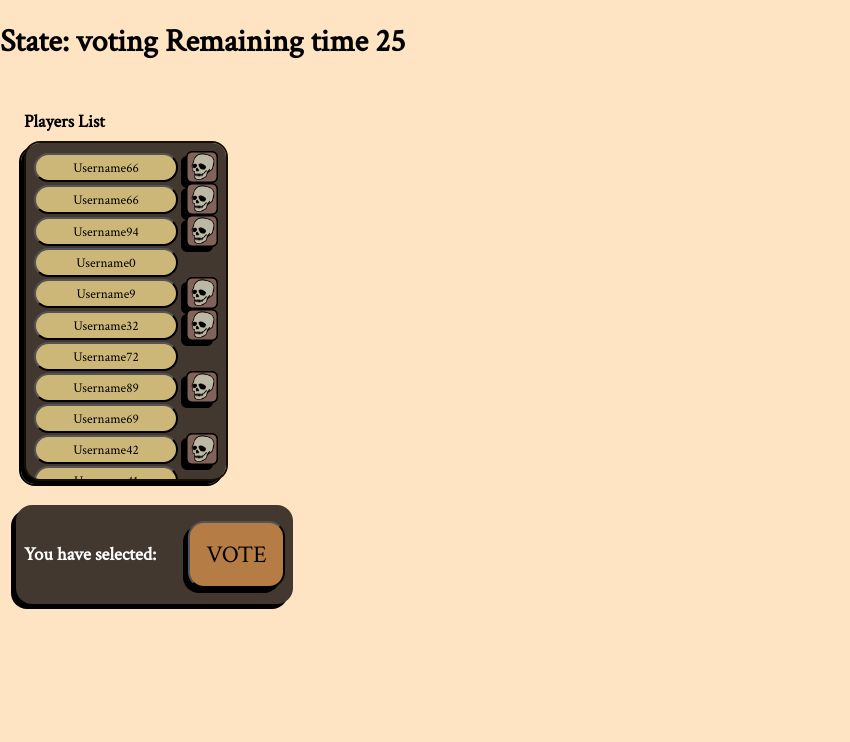
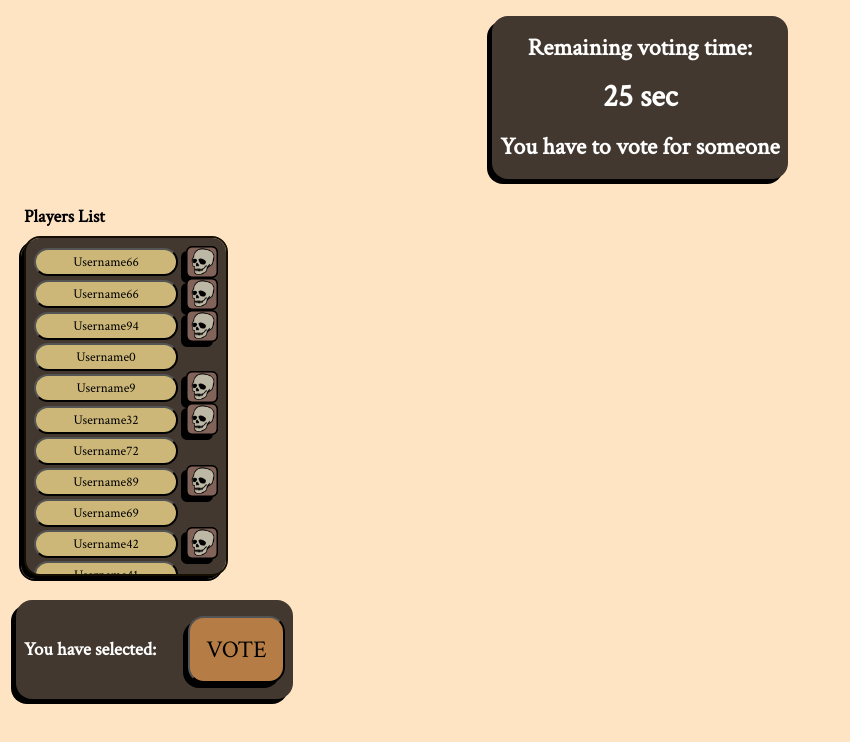
Before and after one commit to maxileo/IP_Design, a React (Create React App) app in the folder Code/town-of-salem/: page / in a window 1280 px wide. Shown: the top 742 px of the page, without its empty margins (0-850 px from the left). Built offline with nearby package versions, Linux system fonts and the light colour scheme.

Commit message:
Creation of the InfoAlert component that displays the remaining time depending on the state of the game, displays during the night what the respective role must do, displays when the voting ends and when the night begins.

```diff
--- a/Code/town-of-salem/package.json
+++ b/Code/town-of-salem/package.json
@@ -8,7 +8,7 @@
     "@testing-library/user-event": "^13.5.0",
     "react": "^18.2.0",
     "react-dom": "^18.2.0",
-    "react-scripts": "5.0.1",
+    "react-scripts": "^5.0.1",
     "web-vitals": "^2.1.4"
   },
   "scripts": {
--- a/Code/town-of-salem/src/App.js
+++ b/Code/town-of-salem/src/App.js
@@ -1,34 +1,33 @@
-import logo from './logo.svg';
-import './App.css';
-import UserList from './components/UserList.js';
-import Action from './components/Action.js';
+import logo from "./logo.svg";
+import "./App.css";
+import UserList from "./components/UserList.js";
+import Action from "./components/Action.js";
 import { useEffect, useState } from "react";
+import InfoAlert from "./components/InfoAlert";
 
-function makeUser()
-{
+function makeUser() {
   let user = {
-    userName : "Username" + Math.floor(Math.random() * 100),
-    isAlive : ( (Math.floor(Math.random() * 2)) == 1 ) ? false : true,
-    id : Math.floor(Math.random() * 10000)
-  }
+    userName: "Username" + Math.floor(Math.random() * 100),
+    isAlive: Math.floor(Math.random() * 2) == 1 ? false : true,
+    id: Math.floor(Math.random() * 10000),
+  };
   return user;
 }
 
 let usersList = [];
-for (let i = 0; i < 20; i++)
-{
+for (let i = 0; i < 20; i++) {
   usersList.push(makeUser());
 }
 
 let currentUser = {
   roleName: "doctor",
   actionText: "HEAL",
-  nrOfSelection: 1
+  nrOfSelection: 1,
 };
 
 let currentGameState = {
-  state : "voting",
-  time : 30
+  state: "voting",
+  time: 30,
 };
 
 function App() {
@@ -37,43 +36,53 @@ function App() {
 
   useEffect(() => {
     const timer = setTimeout(() => {
-      if (timeLeft > 0)
-        setTimeLeft(timeLeft - 1);
-      else
-      {
+      if (timeLeft > 0) setTimeLeft(timeLeft - 1);
+      else {
         clearTimeout(timer);
         let nextGameState;
-        if (gameState.state == "voting")
-        {
+        if (gameState.state == "voting") {
           nextGameState = {
-            state : "night",
-            time : 45
+            state: "votingEnd",
+            time: 5,
           };
-        }
-        else
-        {
+        } else if (gameState.state == "votingEnd") {
           nextGameState = {
-            state : "voting",
-            time : 30
+            state: "nightStart",
+            time: 5,
+          };
+        } else if (gameState.state == "nightStart") {
+          nextGameState = {
+            state: "night",
+            time: 45,
+          };
+        } else {
+          nextGameState = {
+            state: "voting",
+            time: 30,
           };
         }
 
         setGameState(nextGameState);
         setTimeLeft(nextGameState.time);
       }
-
     }, 1000);
 
     return () => clearTimeout(timer);
   });
 
   return (
-    <div className='app'>
-      <h1>State: {gameState.state} Remaining time {timeLeft}</h1>
+    <div className="app">
+      <InfoAlert
+        gameState={gameState}
+        timeLeft={timeLeft}
+        currentUser={currentUser}
+      />
       <UserList
-        usersList = {usersList} gameState = {gameState} currentUser = {currentUser}
+        usersList={usersList}
+        gameState={gameState}
+        currentUser={currentUser}
       />
-      <Action gameState = {gameState} currentUser = {currentUser} />
+      <Action gameState={gameState} currentUser={currentUser} />
     </div>
   );
 }
--- /dev/null
+++ b/Code/town-of-salem/src/components/InfoAlert.js
@@ -0,0 +1,37 @@
+import { useState } from "react";
+import styles from "../css/infoAlert.module.css";
+
+function InfoAlert(props) {
+  if (props.gameState.state == "voting")
+    return (
+      <div className={styles.infoAlertContainer}>
+        <h2 id={styles.Txt}>Remaining {props.gameState.state} time:</h2>
+        <h1 id={styles.Txt}>{props.timeLeft} sec</h1>
+        <h2 id={styles.Txt}>You have to vote for someone</h2>
+      </div>
+    );
+  else if (props.gameState.state == "night")
+    return (
+      <div className={styles.infoAlertContainer}>
+        <h2 id={styles.Txt}>Remaining {props.gameState.state} time:</h2>
+        <h1 id={styles.Txt}>{props.timeLeft} sec</h1>
+        <h2 id={styles.Txt}>
+          You have to choose someone to {props.currentUser.actionText}
+        </h2>
+      </div>
+    );
+  else if (props.gameState.state == "nightStart")
+    return (
+      <div className={styles.infoAlertContainer}>
+        <h2 id={styles.Txt}>The night is starting, do your role carefully</h2>
+      </div>
+    );
+  else if (props.gameState.state == "votingEnd")
+    return (
+      <div className={styles.infoAlertContainer}>
+        <h2 id={styles.Txt}>The voting round has ended</h2>
+      </div>
+    );
+}
+
+export default InfoAlert;
--- /dev/null
+++ b/Code/town-of-salem/src/css/infoAlert.module.css
@@ -0,0 +1,26 @@
+@import url("https://fonts.googleapis.com/css2?family=Crimson+Text&display=swap");
+
+* {
+  font-family: "Crimson Text", serif;
+}
+
+#Txt {
+  color: white;
+}
+
+.infoAlertContainer {
+  display: flex;
+  flex-direction: column;
+  align-items: center;
+  text-align: center;
+  background-color: rgb(66, 56, 48);
+  border-radius: 1rem;
+  margin-left: auto;
+  margin-right: auto;
+  margin-top: 1rem;
+  line-height: 0.5rem;
+  width: fit-content;
+  padding: 0.5rem;
+
+  filter: drop-shadow(-5px 5px 0px #000);
+}
```
Also changed, not shown: 1 other file (tests, documents, lock files or other folders).
